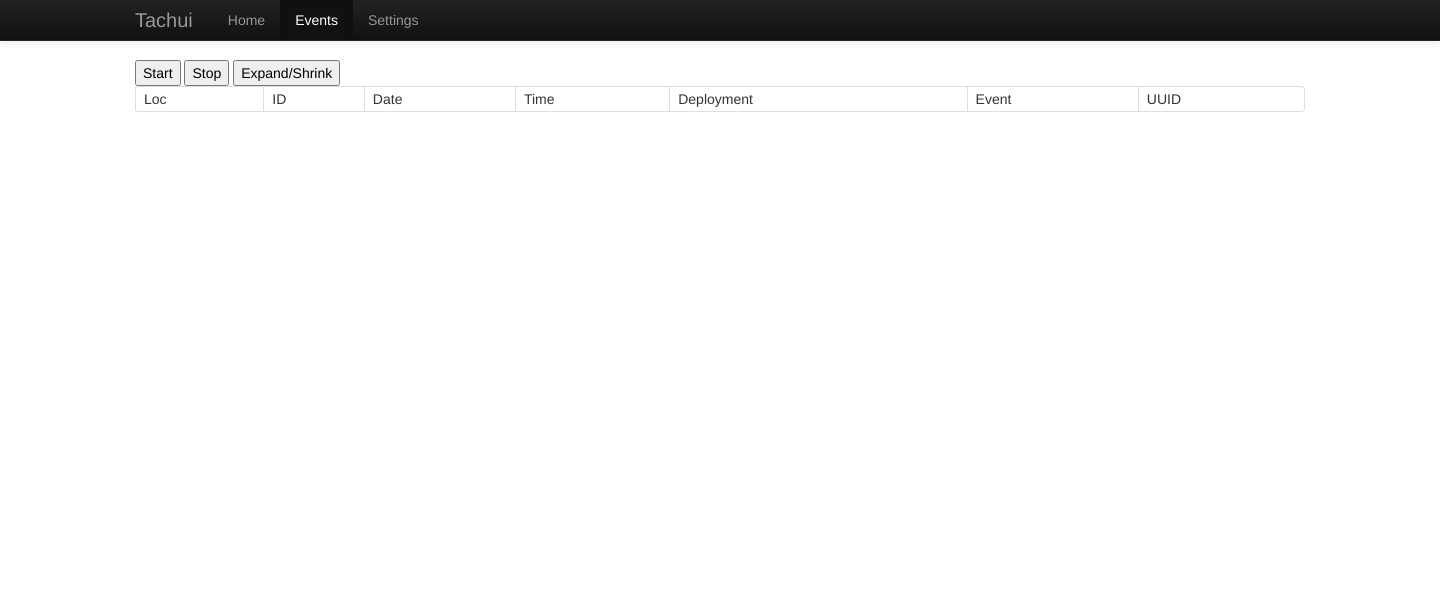
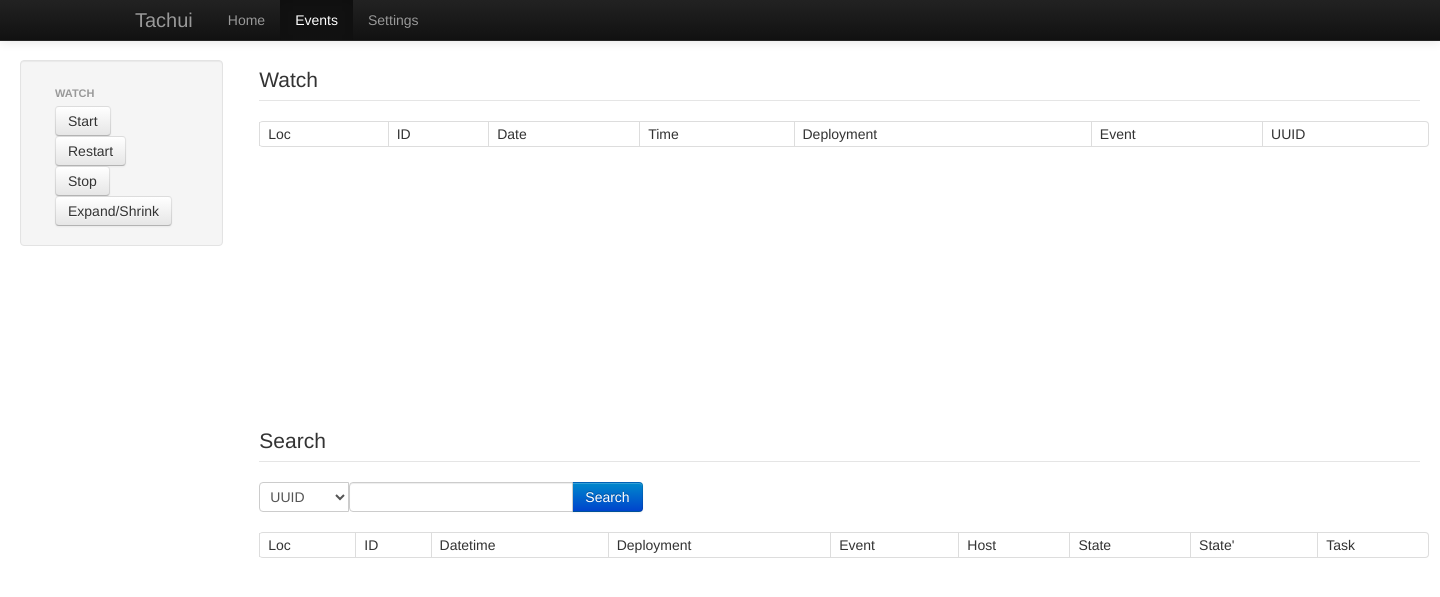
Before and after one commit to ramielrowe/tachui, a Django app: page /events in a window 1440 px wide. Shown: the top 597 px of the page. Run offline with Django 3.2, Linux system fonts and the light colour scheme; data that the repository does not hold is empty.

Commit message:
Adding Search By UUID

```diff
--- a/tachui/static/js/tachui.js
+++ b/tachui/static/js/tachui.js
@@ -62,8 +62,9 @@ function stacky_watch(){
         url: "api/stacky/watch",
         dataType: "html"
     }).done(function( msg ) {
-            $('#watch_table tbody').prepend(msg);
-            $('#watch_table tbody').children("tr:gt(30)").remove()
+            var watch_table = $('#watch_table tbody')
+            watch_table.prepend(msg);
+            watch_table.children("tr:gt(30)").remove()
         });
 
 }
@@ -91,3 +92,17 @@ function refresh(){
 function toggle_watch_size(){
     $('#watch_table_container').toggleClass('expanded')
 }
+
+function do_search(){
+    var field = $('#search_form_field').val().trim();
+    var value = $('#search_form_value').val().trim();
+    $.ajax({
+        type: "GET",
+        url: "api/stacky/search",
+        data: {'field': field, 'value': value},
+        dataType: "html"
+    }).done(function( msg ) {
+            var search_table = $('#search_table tbody')
+            search_table.contents(msg)
+        });
+}
--- a/tachui/templates/api/stacky_watch.html
+++ b/tachui/templates/api/stacky_uuid.html
@@ -1,5 +1,5 @@
 {% for event in events %}
-    <tr{% if event.1 == 'E' %} class="error"{% endif %}>
+    <tr{% if event.2 == 'E' %} class="error"{% endif %}>
         <td>{{ event.0 }}</td>
         <td>{{ event.1 }}</td>
         <td>{{ event.3 }}</td>
@@ -7,5 +7,7 @@
         <td>{{ event.5 }}</td>
         <td>{{ event.6 }}</td>
         <td>{{ event.7 }}</td>
+        <td>{{ event.8 }}</td>
+        <td>{{ event.9 }}</td>
     </tr>
 {% endfor %}
--- a/tachui/templates/base.html
+++ b/tachui/templates/base.html
@@ -1,7 +1,7 @@
 <!DOCTYPE html>
 <html>
 <head>
-	<title>Bootstrap 101 Template</title>
+	<title>Tachui</title>
 	<meta name="viewport" content="width=device-width, initial-scale=1.0">
 	<link href="static/css/bootstrap.min.css" rel="stylesheet" media="screen">
 
@@ -11,17 +11,24 @@
         body {
             padding-top: 60px; /* 60px to make the container go all the way to the bottom of the topbar */
         }
-        #watch_table_container:not(.expanded){
+        #watch_table_container:not(.expanded) {
             height: 300px;
             overflow: auto;
             display: block;
         }
-        #watch_table_container .expanded{
-            height: 600px;
+        #watch_table_container.expanded {
+            height: 750px;
             overflow: auto;
             display: block;
         }
         #watch_table thead tr td, #watch_table tbody tr td {
+            padding-top: 2px;
+            padding-bottom: 2px;
+        }
+        #search_table {
+            width: 1300px;
+        }
+        #search_table thead tr td, #search_table tbody tr td {
             padding-top: 2px;
             padding-bottom: 2px;
         }
@@ -53,11 +60,13 @@
         </div>
     </div>
 
-    <div class="container">
+    <div class="container-fluid">
+    <div class="row-fluid">
 
-    {% block body %}
-    {% endblock%}
+        {% block body %}
+        {% endblock%}
 
+    </div>
     </div>
 
 </body>
--- a/tachui/templates/events.html
+++ b/tachui/templates/events.html
@@ -2,9 +2,21 @@
 
 {% block body %}
 
-<button type="button" onClick="start_watch()">Start</button>
-<button type="button" onClick="stop_watch()">Stop</button>
-<button type="button" onClick="toggle_watch_size()">Expand/Shrink</button>
+
+<div class="span2">
+<div class="well sidebar-nav">
+<ul class="nav nav-list">
+<li class="nav-header">Watch</li>
+<li><button type="button" class="btn" onClick="clear_last_watch(start_watch)">Start</button></li>
+<li><button type="button" class="btn" onClick="start_watch()">Restart</button></li>
+<li><button type="button" class="btn" onClick="stop_watch()">Stop</button></li>
+<li><button type="button" class="btn" onClick="toggle_watch_size()">Expand/Shrink</button></li>
+</ul>
+</div><!--/.well -->
+</div><!--/span-->
+<div class="span10">
+
+<legend>Watch</legend>
 <div id="watch_table_container" class="container">
 <table id="watch_table" class="table table-bordered table-striped">
     <thead>
@@ -23,6 +35,41 @@
     </tbody>
 </table>
 </div>
-<script type="text/javascript">clear_last_watch(start_watch)</script>
+<!--<script type="text/javascript">clear_last_watch(start_watch)</script>-->
+<div>
+<form id="search_form" class="form-inline">
+    <legend>Search</legend>
+    <div class="input-append">
+        <select id="search_form_field" name="field" class="input-small">
+            <option>UUID</option>
+        </select>
+        <input id="search_form_value" type="text" name="value" class="input-large">
+        <button type="button" class="btn btn-primary" onclick="do_search()">Search</button>
+    </div>
+</form>
+</div>
+<div id="search_table_container" class="container">
+<table id="search_table" class="table table-bordered table-striped">
+    <thead>
+        <tr>
+            <td>Loc</td>
+            <td>ID</td>
+            <td>Datetime</td>
+            <td>Deployment</td>
+            <td>Event</td>
+            <td>Host</td>
+            <td>State</td>
+            <td>State'</td>
+            <td>Task</td>
+        </tr>
+    </thead>
+    <tbody>
+
+    </tbody>
+</table>
+</div>
+
+
+</div><!--/span-->
 
 {% endblock %}
--- a/tachui/templates/index.html
+++ b/tachui/templates/index.html
@@ -2,6 +2,8 @@
 
 {% block body %}
 
-index
+<div class="span12 text-center">
+    index
+</div>
 
 {% endblock %}
--- a/tachui/urls.py
+++ b/tachui/urls.py
@@ -16,4 +16,5 @@ urlpatterns = patterns('',
     url(r'^api/deployments$', 'tachui.api.deployments', name='api_deployments'),
     url(r'^api/stacky/reports', 'tachui.api.stacky_reports', name='api_deployments'),
     url(r'^api/stacky/watch', 'tachui.api.stacky_watch', name='api_deployments'),
+    url(r'^api/stacky/search', 'tachui.api.stacky_search', name='api_deployments'),
 )
```
Also changed, not shown: tachui/api.py (+37 -0 lines), tachui/templates/settings.html (+4 -3 lines).
